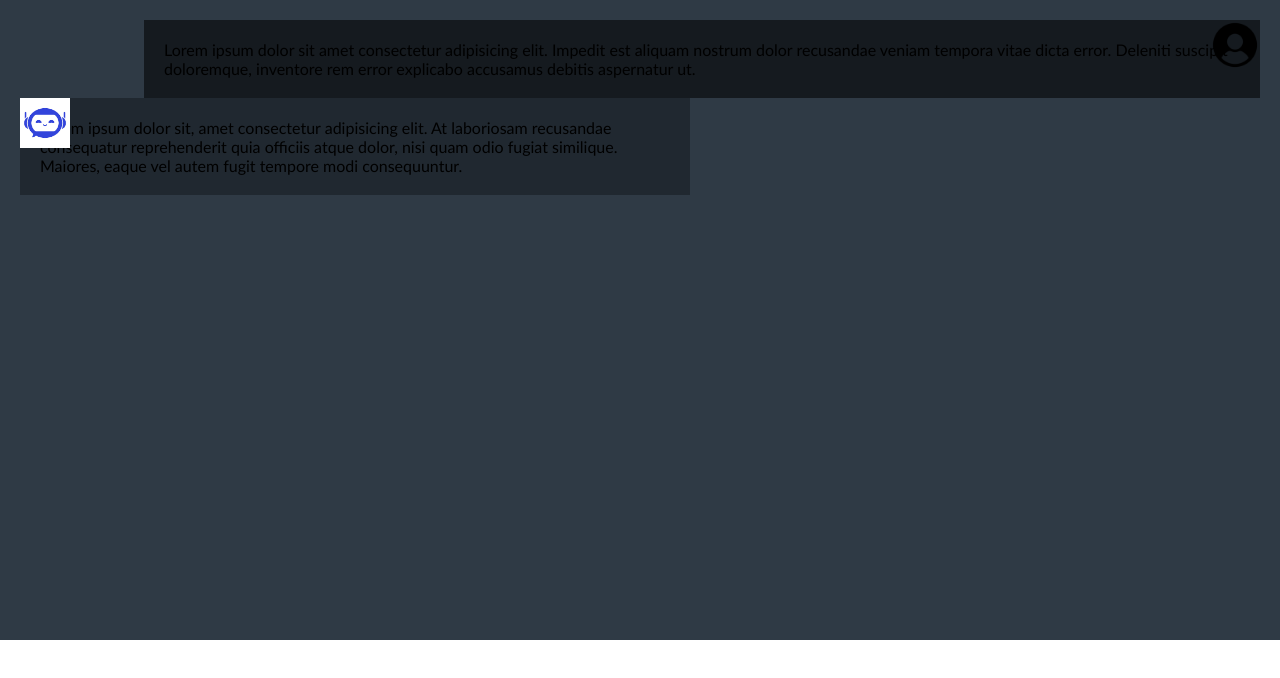
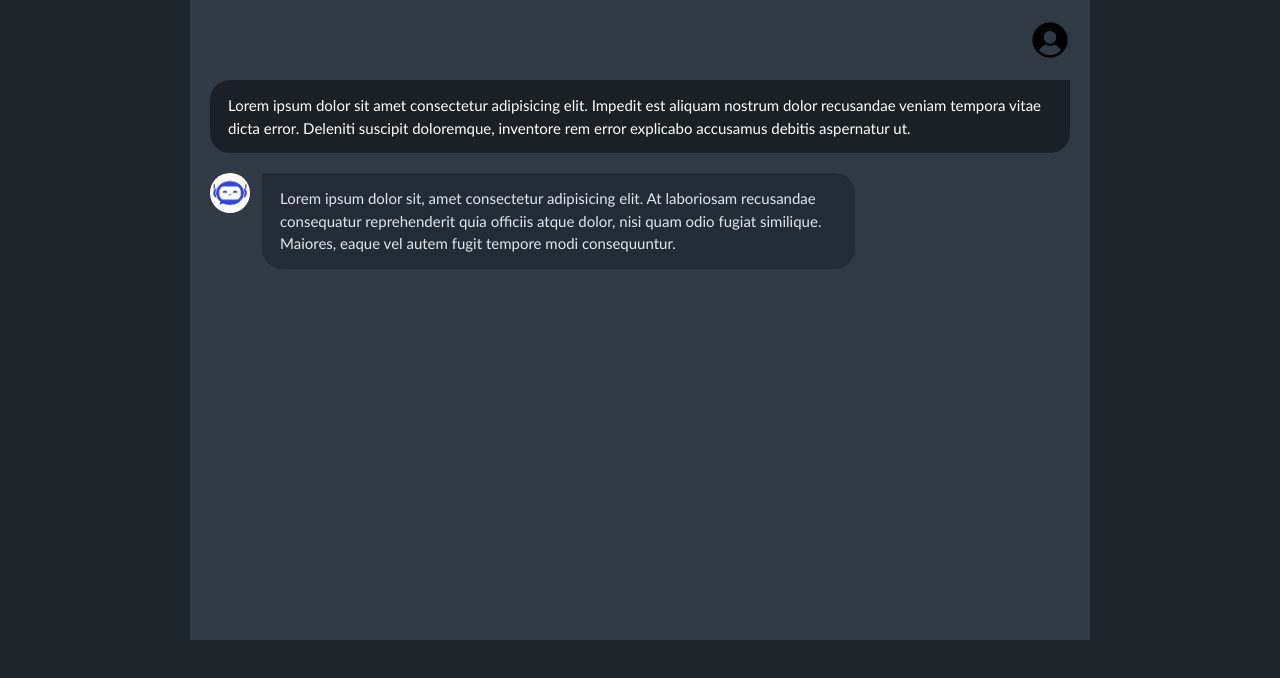
Before and after one commit to srishti1208-tech/AI-Advance-Chatbot, a plain HTML site: page AI Chatbox/index.html in a window 1280 px wide. Drawn offline with Linux system fonts and the light colour scheme.

Commit message:
update the layout

```diff
--- a/AI Chatbox/styles.css
+++ b/AI Chatbox/styles.css
@@ -1,4 +1,4 @@
-*{
+/* *{
     margin: 0;
     padding: 0;
     box-sizing: border-box;
@@ -13,9 +13,12 @@
     height: 80%;
     background-color: rgb(47, 58, 69);
     padding: 20px;
+    display: flex;
+    flex-direction: column;
+    gap: 20px;
 }
 .user-chat-box{
-    width: 60%;
+    width: 55%;
     position: relative;
     margin-left: auto;
 
@@ -23,18 +26,24 @@
 .ai-chat-box{
     width: 60%;
     position: relative;
+
 }
 .user-chat-area{
     width: 90%;
     padding: 20px;
     background-color: rgba(0, 0, 0, 0.552);
-    position: relative;
-    left:10%;
+    /* position: relative;*/
+     /* position: relative;
+    left: 10%;
+    margin-left: auto;
+    color: rgba(255, 255, 255, 0.711);
+   border-radius: 40px 0px 40px;
 }
 .ai-chat-area{
     width: 90%;
     padding: 20px;
     background-color: rgba(0, 0, 0, 0.31);
+    margin-left: 10%;
 }
 #userImage{
     position: absolute;
@@ -44,4 +53,85 @@
 #aiImage{
     position: absolute;
     left: 0;
+} */
+
+* {
+    margin: 0;
+    padding: 0;
+    box-sizing: border-box;
+    font-family: 'Gill Sans', 'Gill Sans MT', Calibri, 'Trebuchet MS', sans-serif;
 }
+
+body {
+    width: 100%;
+    height: 100vh;
+    background-color: #1e252b; /* Dark body background */
+}
+
+/* Chat Container */
+.chat-container {
+    width: 100%;
+    max-width: 900px;
+    height: 80vh;
+    margin: 0 auto;
+    background-color: rgb(47, 58, 69);
+    padding: 20px;
+    display: flex;
+    flex-direction: column;
+    gap: 20px;
+    overflow-y: auto; /* Scrollable chat area */
+}
+
+/* Base Wrapper for Chat Rows */
+.user-chat-box,
+.ai-chat-box {
+    display: flex;
+    align-items: flex-start;
+    gap: 12px;
+    max-width: 75%;
+}
+
+/* User Alignment (Pushed to Right) */
+.user-chat-box {
+    margin-left: auto;
+    flex-direction: row-reverse; /* Avatar goes to the right of text */
+}
+
+/* AI Alignment (Pushed to Left) */
+.ai-chat-box {
+    margin-right: auto;
+    flex-direction: row; /* Avatar goes to the left of text */
+}
+
+/* Chat Message Bubbles */
+.user-chat-area,
+.ai-chat-area {
+    padding: 14px 18px;
+    font-size: 15px;
+    line-height: 1.5;
+    word-break: break-word;
+}
+
+/* User Message Styling */
+.user-chat-area {
+    background-color: rgba(0, 0, 0, 0.45);
+    color: #ffffff;
+    border-radius: 20px 0px 20px 20px;
+}
+
+/* AI Message Styling */
+.ai-chat-area {
+    background-color: rgba(0, 0, 0, 0.25);
+    color: #e0e6ed;
+    border-radius: 0px 20px 20px 20px;
+}
+
+/* Avatar Image Styles */
+#userImage,
+#aiImage {
+    width: 40px;
+    height: 40px;
+    border-radius: 50%;
+    object-fit: cover;
+    flex-shrink: 0; /* Prevents image from shrinking */
+}
```
